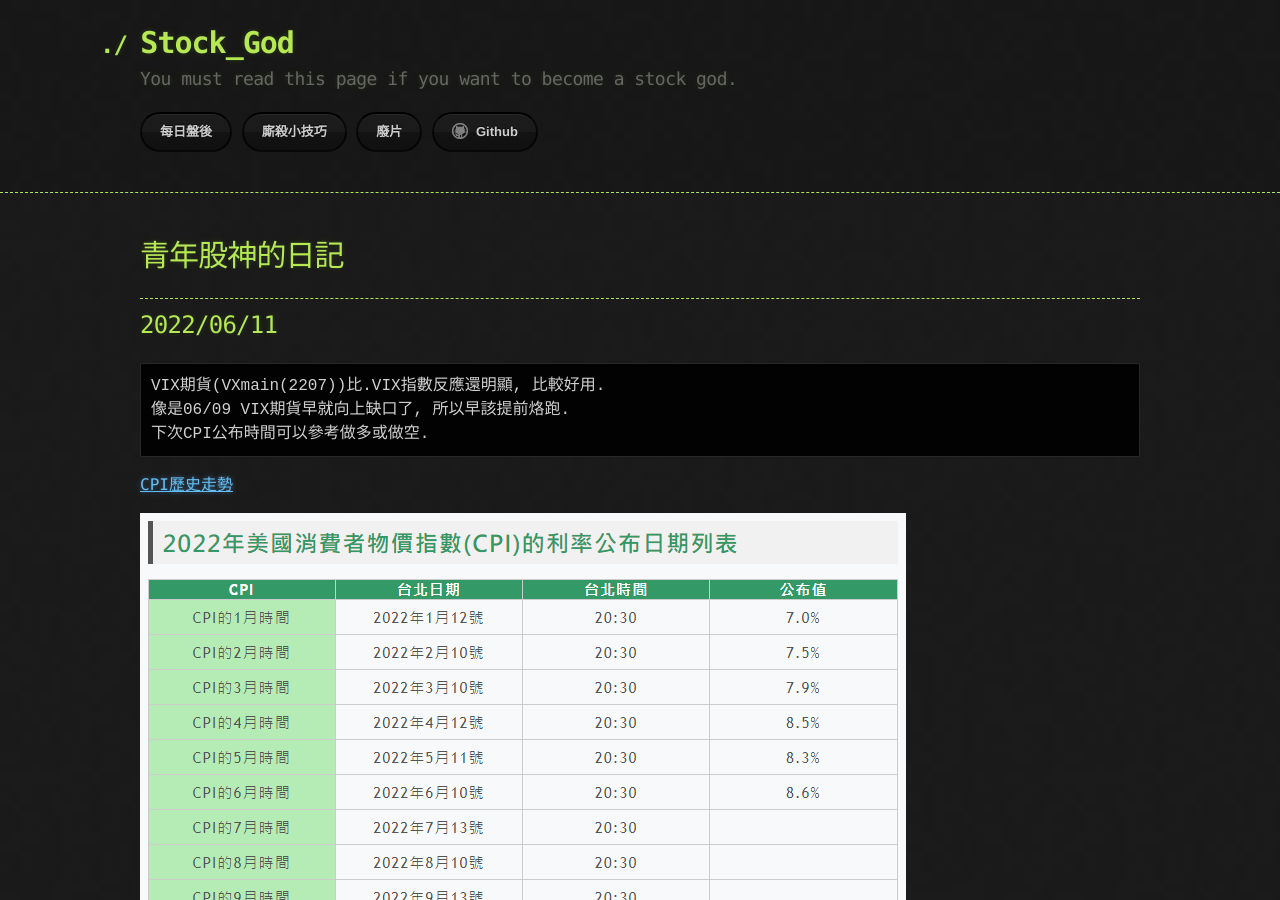
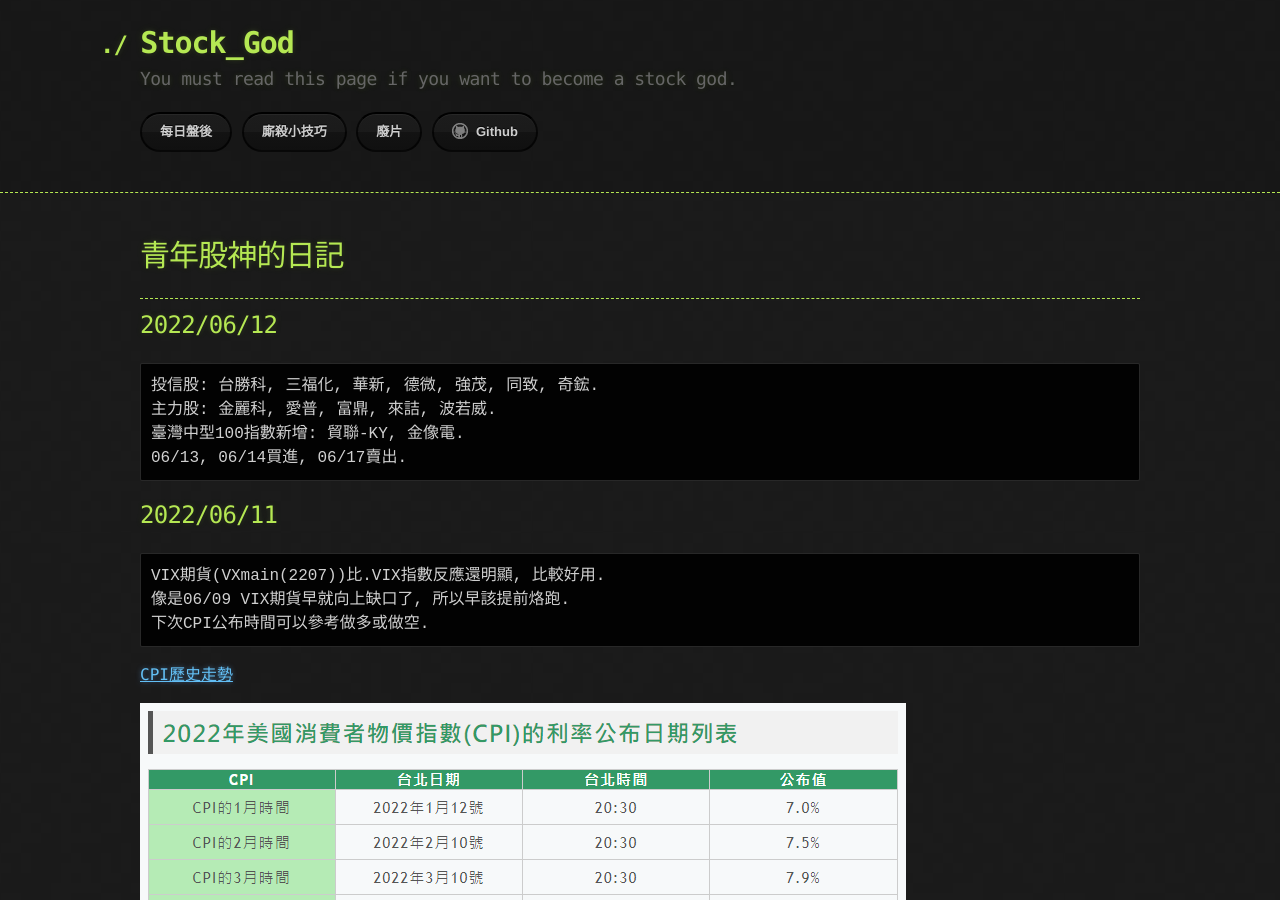
Before and after one commit to lepg5487/Stock_God, a Jekyll site: the page built from index.md, in a window 1280 px wide and 900 px high. Built offline with Jekyll 4.4.1, drawn with Linux system fonts in a browser that asks for light colours; our own code applies the rules of GitHub Pages for plain Markdown files.

Commit message:
Update index.md

````diff
--- a/index.md
+++ b/index.md
@@ -5,6 +5,14 @@ layout: testlayouts
 # 青年股神的日記
 
 ---
+
+## 2022/06/12
+```
+投信股: 台勝科, 三福化, 華新, 德微, 強茂, 同致, 奇鋐.
+主力股: 金麗科, 愛普, 富鼎, 來詰, 波若威.
+臺灣中型100指數新增: 貿聯-KY, 金像電.
+06/13, 06/14買進, 06/17賣出.
+```
 
 ## 2022/06/11
 ```
````
